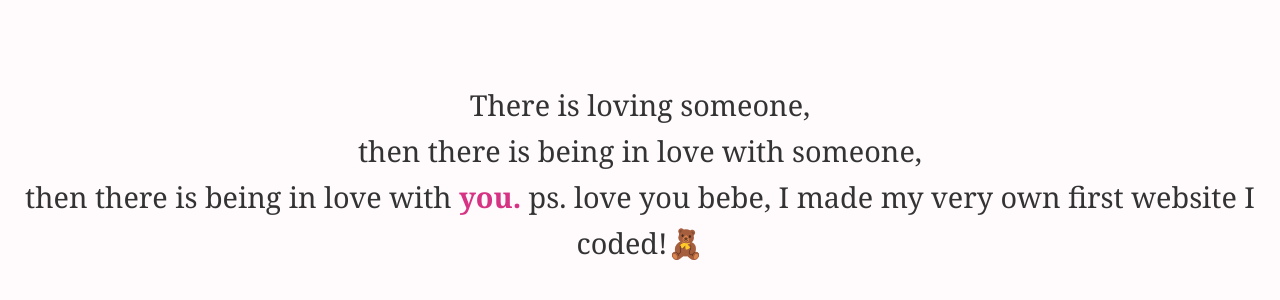
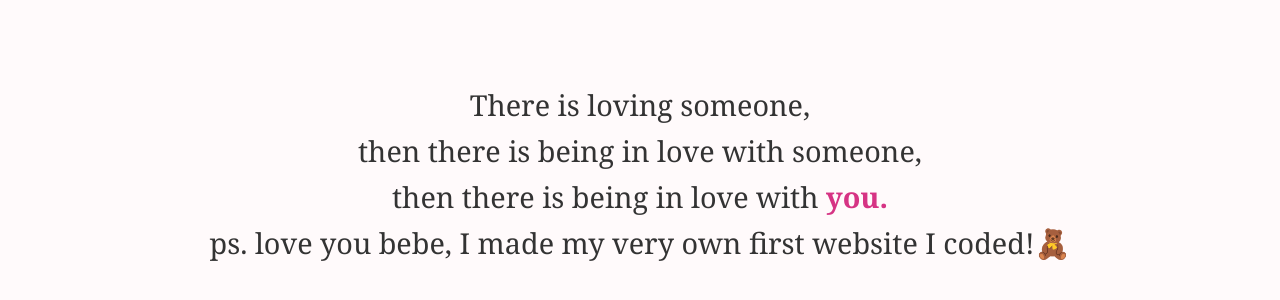
Before and after one commit to ahdriyel/Note, a plain HTML site: page index.html in a window 1280 px wide. Shown: the part 226-526 px from the top of the page. Drawn offline with Linux system fonts and the light colour scheme.

Commit message:
Update index.html

```diff
--- a/index.html
+++ b/index.html
@@ -26,7 +26,7 @@
     <div class="message">
         There is loving someone,<br>
         then there is being in love with someone,<br>
-        then there is being in love with <span>you.</span>
+        then there is being in love with <span>you.</span><br>
         ps. love you bebe, I made my very own first website I coded!🧸
     </div>
 </body>
```
